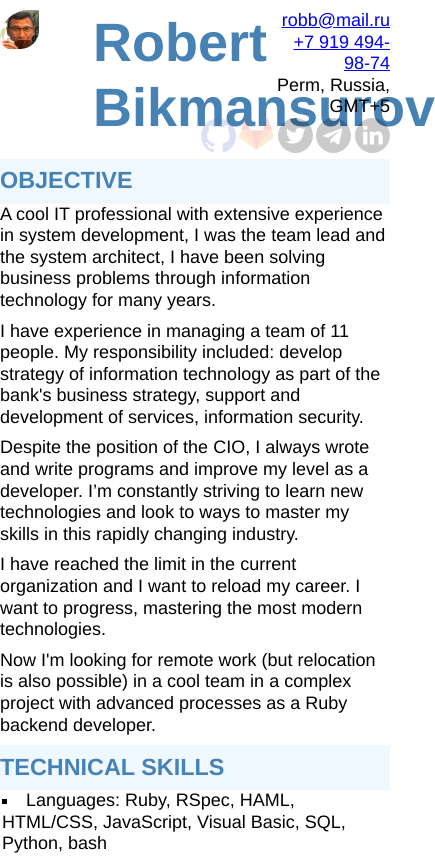
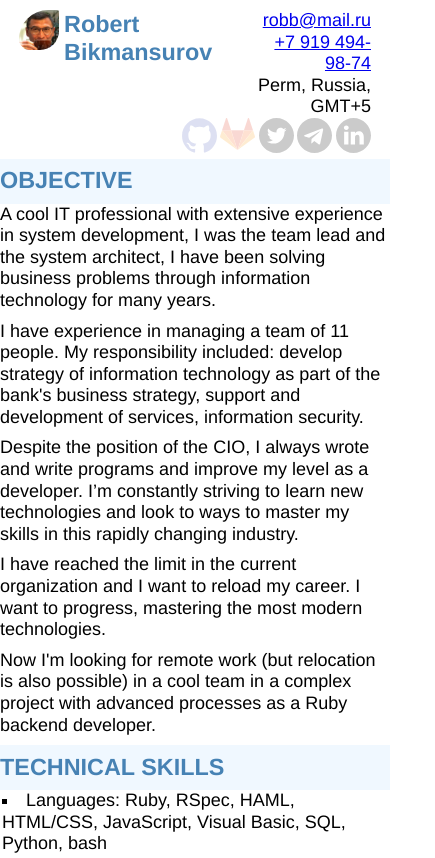
Before and after one commit to RobBikmansurov/cv, a plain HTML site: page index.html in a window 390 px wide. Shown: the top 858 px of the page, 435 px wide, since content can reach past the window. Drawn offline with Linux system fonts and the light colour scheme.

Commit message:
improve css for small screens

```diff
--- a/css/cv.css
+++ b/css/cv.css
@@ -32,7 +32,7 @@ body {
 }
 
 .name {
-  width: 60%;
+  max-width: 50%;
 }
 
 .contact-items {
@@ -42,7 +42,7 @@ body {
 h1 {
   font-size: 3em;
   line-height: 1.2em;
-  margin-left: 1em;
+  margin-left: 0.5em;
 }
 
 h2 {
@@ -148,6 +148,22 @@ footer {
   transition: all 0.3s ease 0s;
 }
 
+@media screen and (max-width: 600px) {
+  h1 {
+    font-size: 2em;
+  }
+}
+
+@media screen and (max-width: 414px) {
+  h1 {
+    font-size: 1.3em;
+    margin-left: 5px;
+  }
+  .photo {
+    width: 40px;
+  }
+}
+
 @media print {
   .photo img {
     border-radius: 5px;
```
